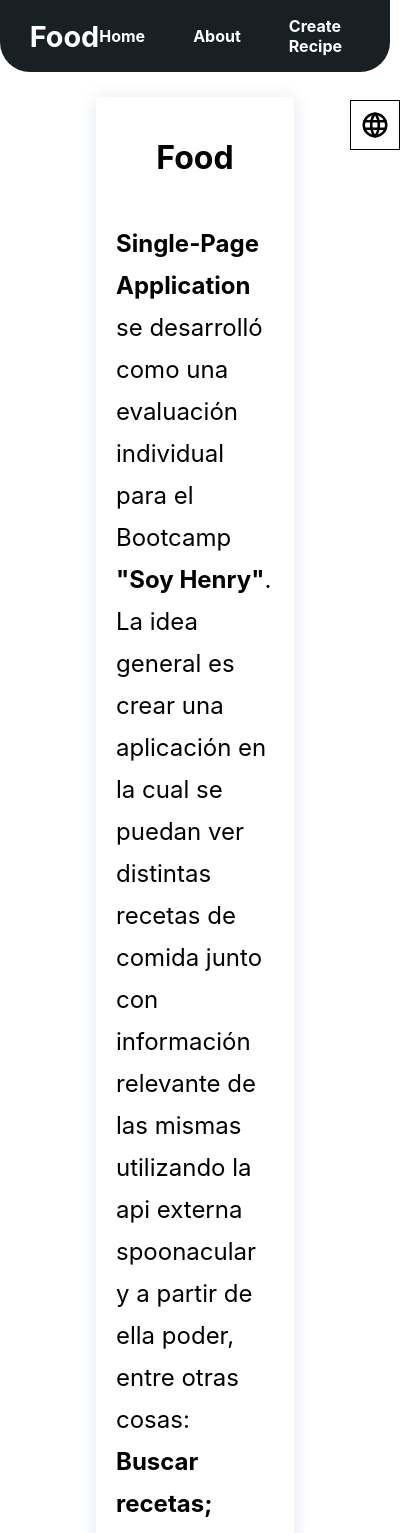
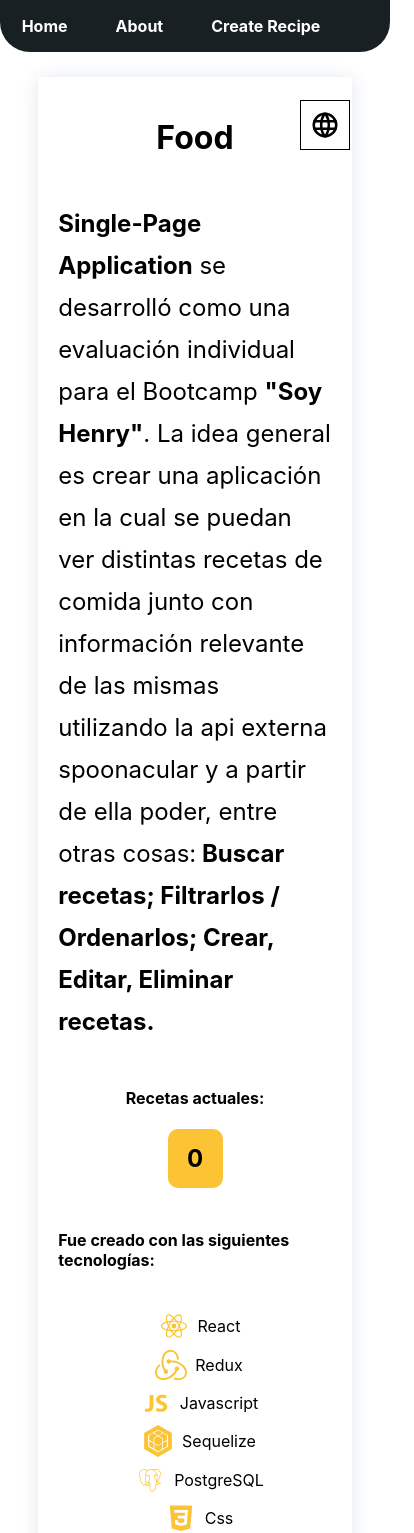
Before and after one commit to bamioezequiel/PI-Food-main, a React (Create React App) app in the folder client/: page /home/about in a window 390 px wide. Shown: the top 1533 px of the page, 414 px wide, since content can reach past the window. Built offline with nearby package versions, Linux system fonts and the light colour scheme; no server answers.

Commit message:
fixed responsive

```diff
--- a/client/src/components/About/About.module.css
+++ b/client/src/components/About/About.module.css
@@ -117,3 +117,15 @@
 .about_pages .social_links_icons:hover {
     opacity: 80;
 }
+
+@media (max-width: 600px) {
+    .container_about {
+        width: 95%;
+    }
+    .lenguage {
+        left: 300px;
+    }
+    .tech_list {
+        grid-template-columns: repeat(auto-fit, minmax(12rem, 16rem));
+    }
+}
--- a/client/src/components/Navbar/Navbar.module.css
+++ b/client/src/components/Navbar/Navbar.module.css
@@ -60,3 +60,13 @@
     cursor: pointer;
     transition: all ease-in-out 250ms;
 }
+
+@media (max-width: 600px) {
+    .logo {
+        position: absolute;
+        display: none;
+    }
+    .items {
+        justify-content: center;
+    }
+}
```
